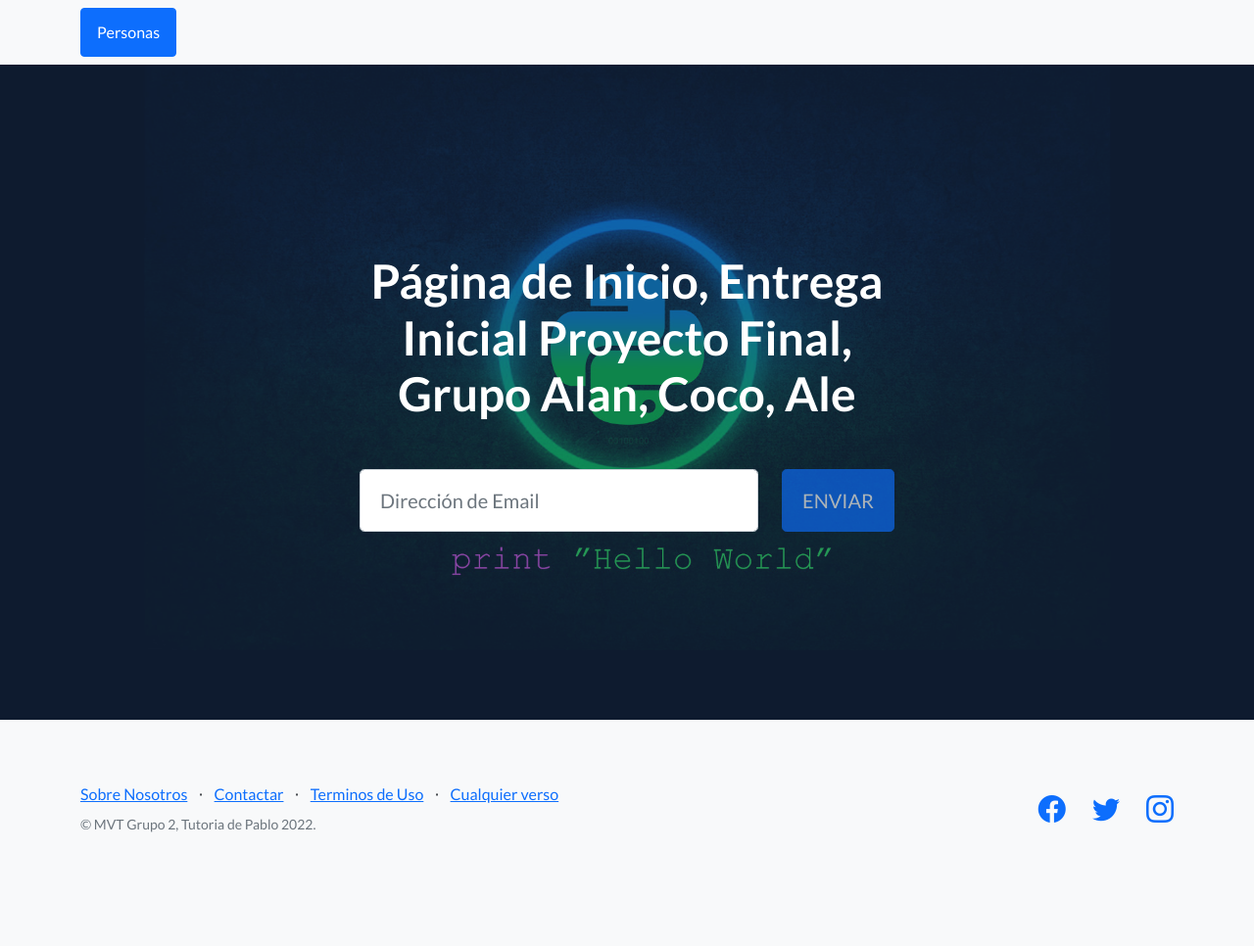
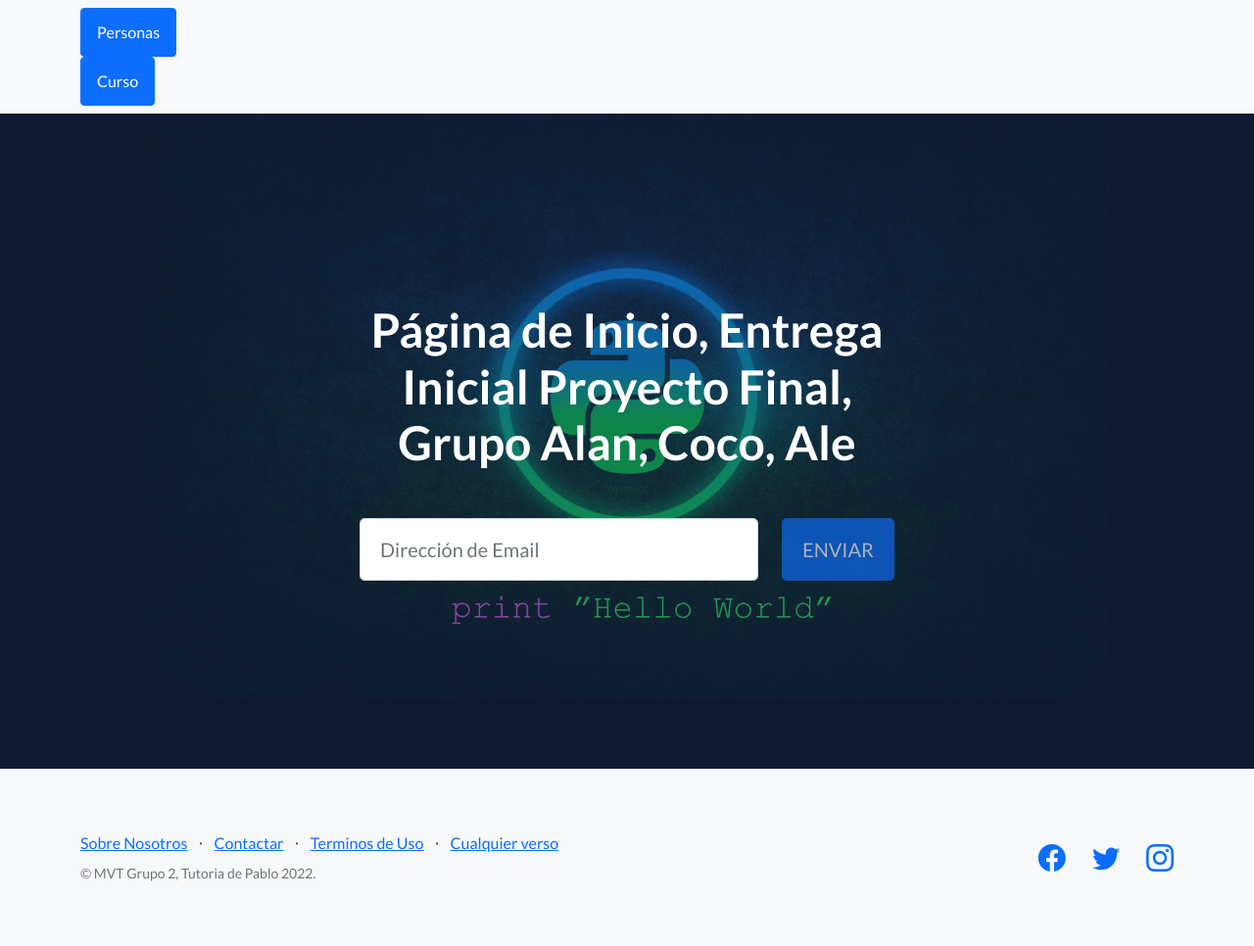
Before and after one commit to DeveloperAlejandroGallo/CoderHouse_ProyectoFinal_Equipo2, a Django app: page / in a window 1280 px wide. Shown: the whole page at 98% size. Before the commit the page ends 850 px from the top, so only its background shows below. Run offline with Django 4.2, Linux system fonts and the light colour scheme; some libraries are stand-ins or nearby versions.

Commit message:
Cursos
Crear cursos, boton y html

```diff
--- a/ProyectoFinal/Sitio/templates/index.html
+++ b/ProyectoFinal/Sitio/templates/index.html
@@ -21,6 +21,10 @@
         <nav class="navbar navbar-light bg-light static-top">
             <div class="container">
                 <a class="btn btn-primary" href="{% url 'Personas' %}">Personas</a>
+
+            </div>
+            <div class="container">
+                <a class="btn btn-primary" href="{% url 'Curso' %}">Curso</a>
 
             </div>
         </nav>
--- a/ProyectoFinal/Sitio/urls.py
+++ b/ProyectoFinal/Sitio/urls.py
@@ -5,5 +5,6 @@ from Sitio import views
 urlpatterns = [
     path('',views.inicio),
     path('mostrar_persona/',views.mostrar_personas, name='Personas'),
+    path('crear_curso/',views.crear_cursos, name='Curso'),
 
 ]
--- a/ProyectoFinal/Sitio/views.py
+++ b/ProyectoFinal/Sitio/views.py
@@ -1,6 +1,6 @@
 from django.http import HttpResponse
 from django.shortcuts import render
-from .models import Persona
+from .models import Curso, Persona
 from django.db import *
 
 
@@ -15,3 +15,6 @@ def inicio(response):
 def funcion_con_parametros(response):
     lista = [1,2,3,4]
     return render(response, 'prueba.html',{'lista':lista})
+
+def crear_cursos(response):
+    return render(response,'crear_curso.html',{'curso':Curso})
```
Also changed, not shown: ProyectoFinal/Sitio/templates/crear_curso.html (+12 -0 lines).
